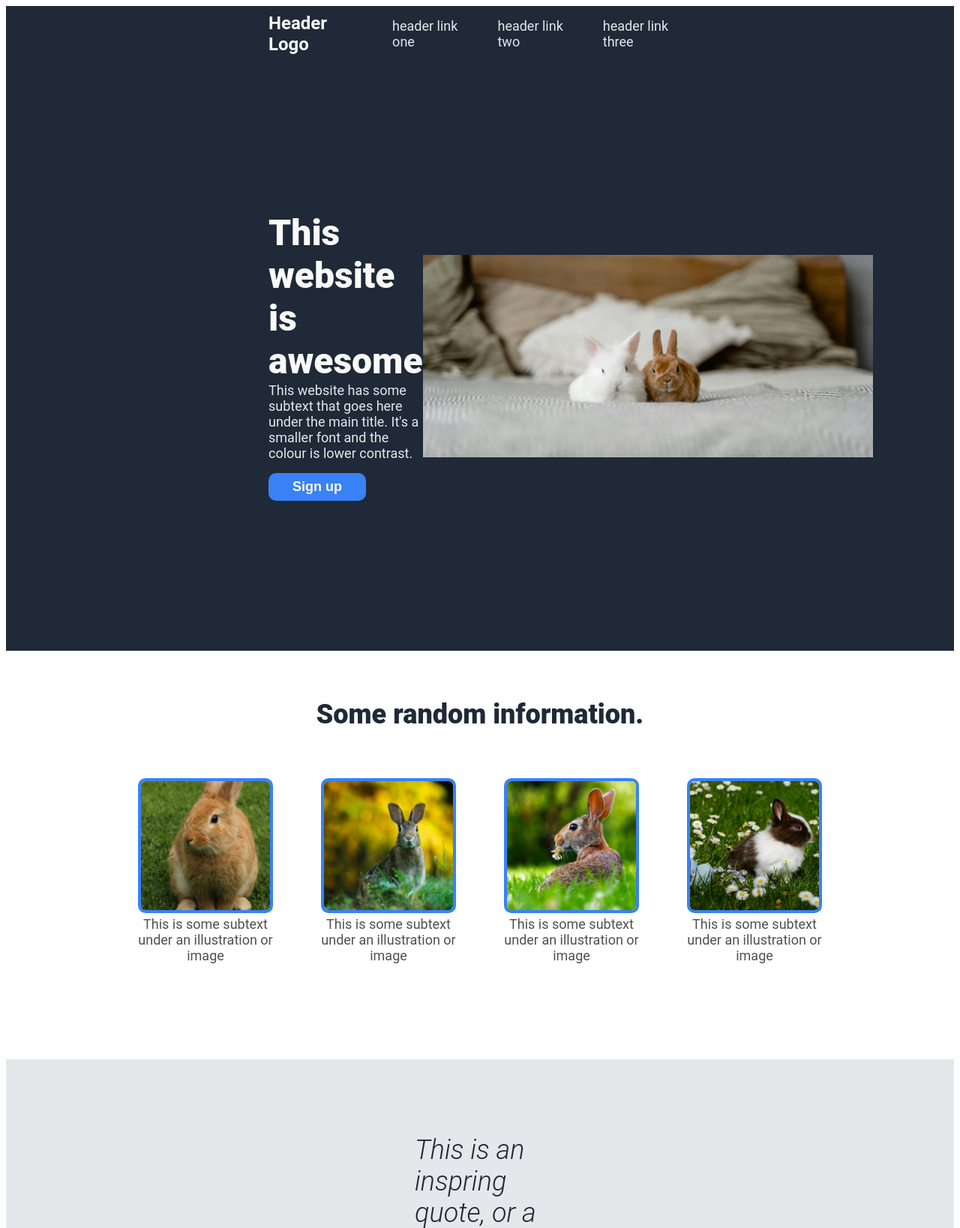
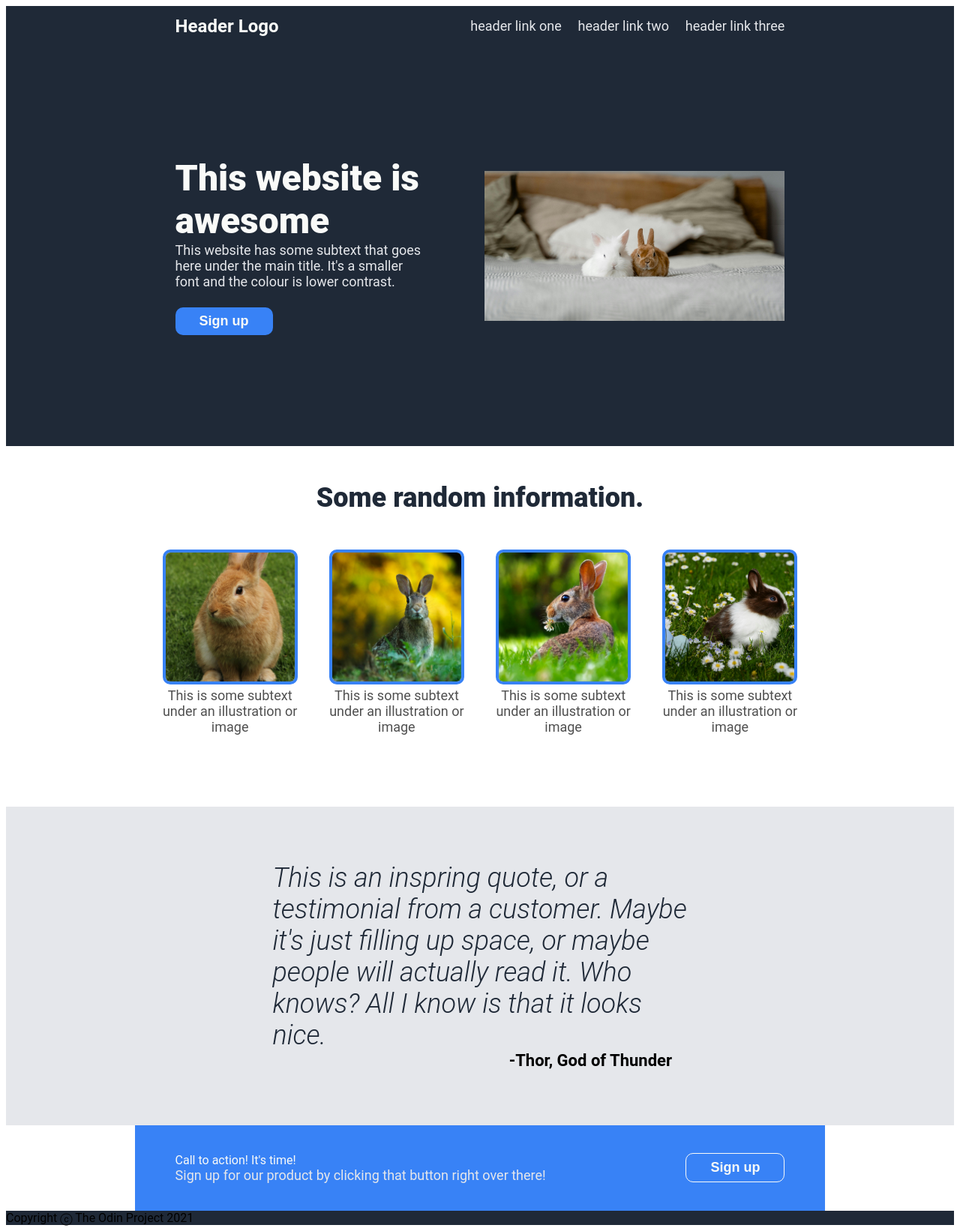
Before and after one commit to tsukinoinaba/odin-landing, a plain HTML site: page index.html in a window 1280 px wide. Shown: the top 1638 px of the page at 75% size. Drawn offline with Linux system fonts and the light colour scheme.

Commit message:
Change sizing to relative

```diff
--- a/index.html
+++ b/index.html
@@ -8,6 +8,7 @@
 
   <body>
     <div class="header">
+      <div class="header-container">
         <div class="header-text">Header Logo</div>
         <ul>
           <li><a href="#">header link one</a></li>
@@ -15,14 +16,17 @@
          <li><a href="#">header link three</a></li>
        </ul>
       </div>
+    </div>
 
     <div class="hero">
       <div class="hero-container">
+        <div class="hero-text-container">
           <div class="hero-main-text">This website is awesome</div>
           <div class="hero-subtext">This website has some subtext that goes here under the main title. It's a smaller font and the colour is lower contrast.</div>
           <button>Sign up</button>
         </div>
         <img src="images/bun1.jpg" alt="A fluffy white rabbit and a brown rabbit next to each other on a bed.">
+      </div>
     </div>
 
     <div class="info">
@@ -48,15 +52,17 @@
     </div>
 
     <div class="quote">
+      <div class="quote-container">
         <div class="quote-text">This is an inspring quote, or a testimonial from a customer. Maybe it's just filling up space, or maybe people will actually read it. Who knows? All I know is that it looks nice.</div>
         <div class="quote-owner">-Thor, God of Thunder</div>
+      </div>
     </div>
 
     <div class="action">
       <div class="banner">
         <div class="action-container">
           <div class="action-main-text">Call to action! It's time!</div>
-          <div class="action-subtexxt">Sign up for our product by clicking that button right over there!</div>
+          <div class="action-subtext">Sign up for our product by clicking that button right over there!</div>
         </div>
         <button>Sign up</button>
       </div>
--- a/style.css
+++ b/style.css
@@ -1,7 +1,6 @@
 body {
   display: flex;
   flex-direction: column;
-  justify-content: space-between;
   font-family: "roboto", sans-serif;
 }
 
@@ -13,19 +12,26 @@ body {
 
 .header {
   display: flex;
+  justify-content: center;
+  align-items: center;
+}
+
+.header-container {
+  flex-basis: 63.5vw;
+  display: flex;
   justify-content: space-between;
   align-items: center;
-  padding: 0 350px;
 }
 
 .hero-main-text,
 .header-text,
-.button {
+.button,
+.action-main-text {
   color: #F9FAF8;
 }
 
 .header-text {
-  font-size: 24px;
+  font-size: 1.5em;
   font-weight: bold;
 }
 
@@ -33,7 +39,7 @@ ul {
   list-style-type: none;
   display: flex;
   align-items: center;
-  gap: 32px;
+  gap: 1.7vw;
 }
 
 a {
@@ -41,31 +47,36 @@ a {
 }
 
 a,
-.hero-subtext {
+.hero-subtext,
+.action-subtext {
   color: #E5E7EB;
-  font-size: 18px;
+  font-size: 1.125em;
 }
 
 .hero {
   display: flex;
-  justify-content: space-between;
-  align-items: center;
-  flex-grow: 1;
-  padding: 200px 350px;
+  justify-content: center;
 }
 
 .hero-container {
-  flex-basis: 500px;
-  flex-shrink: 1;
+  flex-basis: 63.5vw;
+  display: flex;
+  justify-content: space-between;
+  align-items: center;
+  margin: 18.5vh 0;
+}
+
+.hero-text-container {
+  flex-basis: 26vw;
 }
 
 .hero-main-text {
-  font-size: 48px;
+  font-size: 3em;
   font-weight: 900;
 }
 
 .hero-subtext {
-  margin-bottom: 16px;
+  margin-bottom: 3vh;
 }
 
 button,
@@ -78,13 +89,13 @@ button {
   border: none;
   padding: 8px 32px;
   color: #F9FAF8;
-  font-size: 18px;
+  font-size: 1.125em;
   font-weight: bold;
 }
 
 .hero img {
-  height: 270px;
-  width: 600px;
+  height: 25vh;
+  width: 31.25vw;
   object-fit: cover;
   flex-shrink: 0;
 }
@@ -93,21 +104,21 @@ button {
   display: flex;
   flex-direction: column;
   align-items: center;
-  padding: 64px 0 128px 0;
+  padding: 6vh 0 12vh;
 }
 
 .info-title {
-  font-size: 36px;
+  font-size: 2.25em;
   font-weight: 900;
   color: #1F2937;
-  margin-bottom: 64px;
+  margin-bottom: 6vh;
 }
 
 .info-container {
   display: flex;
   justify-content: center;
   align-items: center;
-  gap: 64px;
+  gap: 3.3vw;
 }
 
 .info-item img,
@@ -126,18 +137,23 @@ button {
 .caption {
   text-align: center;
   color: #505050;
-  font-size: 18px;
+  font-size: 1.125em;
 }
 
 .quote {
   background-color: #E5E7EB;
   display: flex;
-  flex-direction: column;
-  padding: 100px 545px;
+  justify-content: center;
+}
+
+
+.quote-container {
+  flex-basis: 43.2vw;
+  margin: 9.25vh 0;
 }
 
 .quote-text {
-  font-size: 36px;
+  font-size: 2.25em;
   font-weight: 300;
   font-style: italic;
   color: #1F2937;
@@ -146,8 +162,22 @@ button {
 .quote-owner {
   text-align: right;
   font-weight: bold;
-  font-size: 22px;
-  margin-right: 30px;
+  font-size: 1.375em;
+  margin-right: 1.6vw;
+}
+
+.action {
+  display: flex;
+  justify-content: center;
+  align-items: center;
+}
+
+.banner {
+  flex-basis: 63.5vw;
+  display: flex;
+  justify-content: space-between;
+  align-items: center;
+  padding: 4.6vh 4.2vw;
 }
 
 .banner button {
```
Lines whose indentation alone changed are shown as unchanged.
